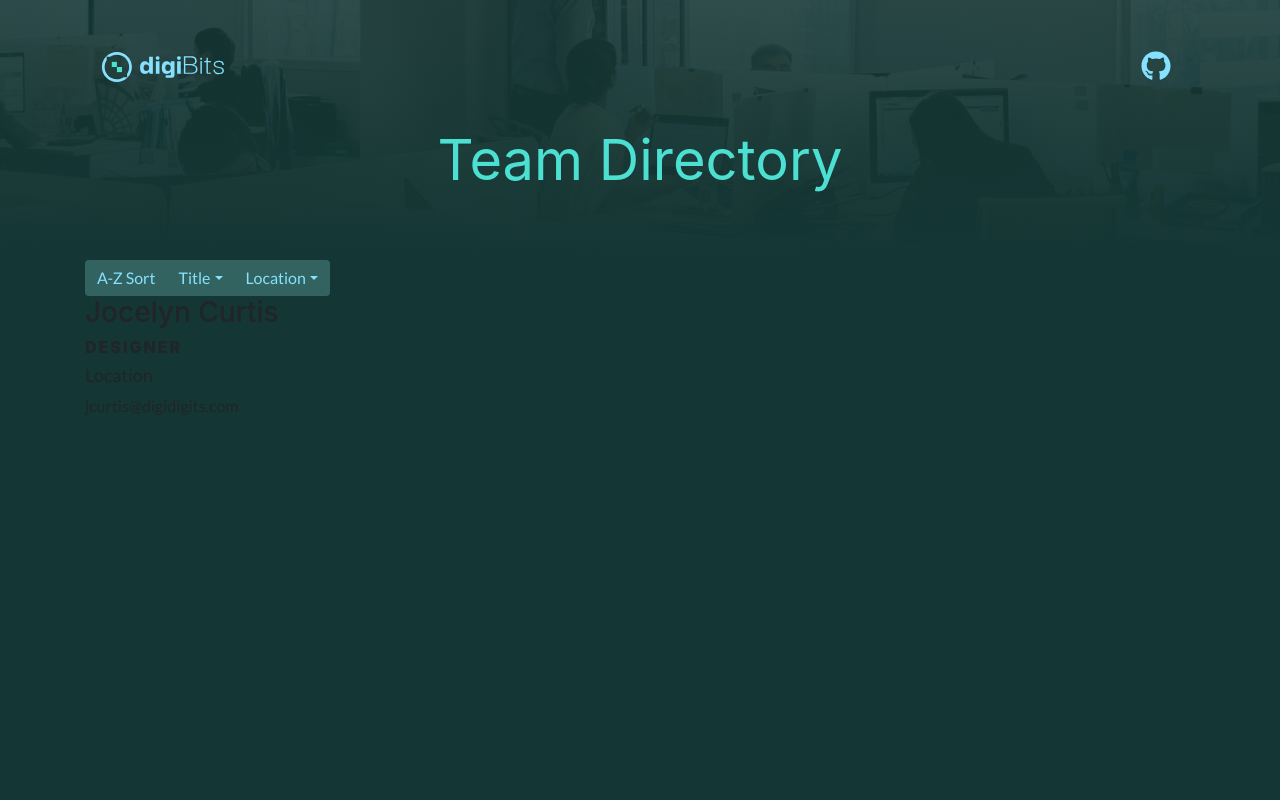
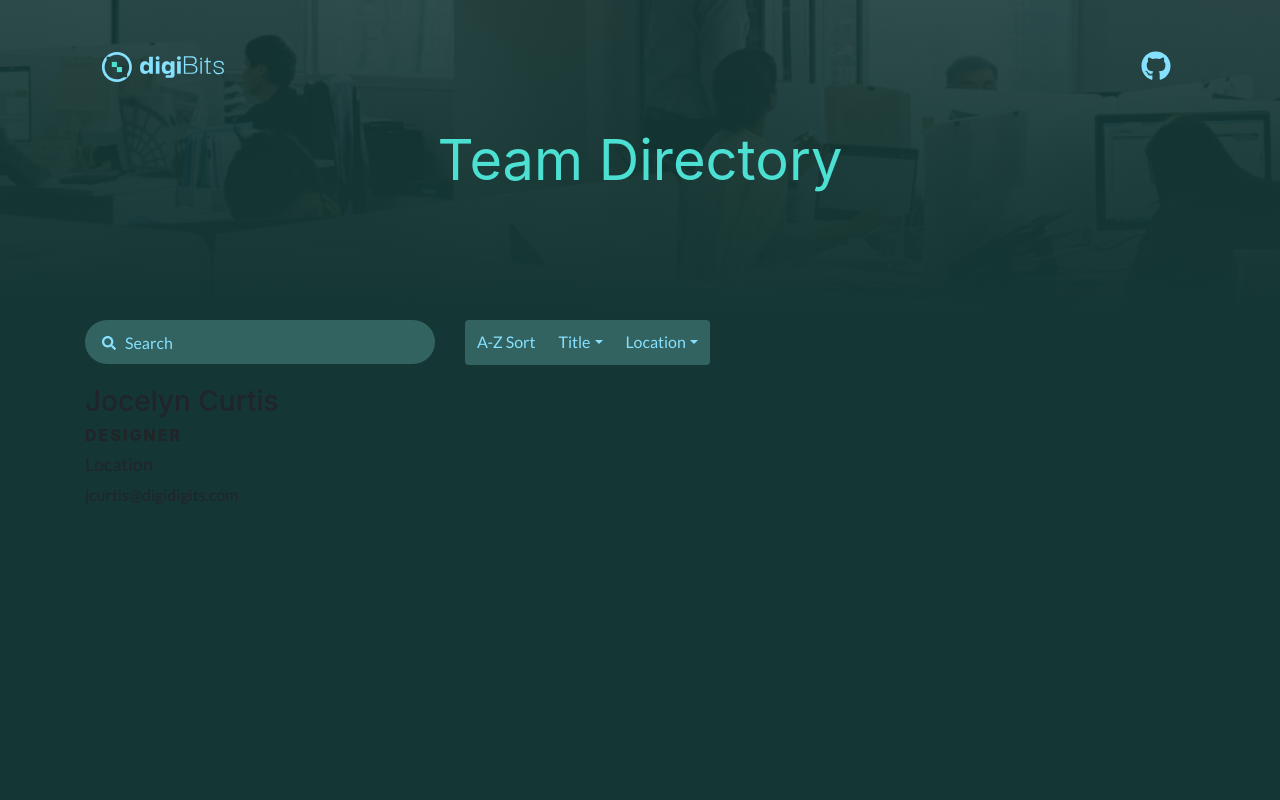
Before and after one commit to GedalyaKrycer/digibit-employee-directory, a React (Create React App) app in the folder my-app/: page / in a window 1280 px wide. Shown: the top 800 px of the page. Built offline with nearby package versions, Linux system fonts and the light colour scheme; a web font is replaced by a local one.

Commit message:
Added css for filtering bar

```diff
--- a/my-app/src/components/Filters/index.js
+++ b/my-app/src/components/Filters/index.js
@@ -1,32 +1,44 @@
 import React from 'react';
 import './style.css';
-import { ButtonGroup, Button, DropdownButton, Dropdown } from 'react-bootstrap'
+import { FaSearch } from 'react-icons/fa';
+import {
+    ButtonGroup,
+    Button,
+    DropdownButton,
+    Dropdown,
+    Form,
+    Row,
+    Col
+} from 'react-bootstrap'
 
 
 function Filters() {
     return (
-        <section className="row">
-            <div className="col-md-4">
-                <ButtonGroup>
-                    <Button>A-Z Sort</Button>
+        <Row>
+            <Col md={4}>
+                <Form className="has-search margin">
+                    <FaSearch className="form-control-feedback search-icon" />
+                    <Form.Control type="search" placeholder="Search" className="search-input" />
+                </Form>
+            </Col>
+            <Col md={8} className="button-group">
+                <ButtonGroup className="margin full-width">
+                    <Button className="third-width">A-Z Sort</Button>
 
-                    <DropdownButton as={ButtonGroup} title="Title" id="bg-nested-dropdown">
+                    <DropdownButton as={ButtonGroup} title="Title" id="bg-nested-dropdown" className="third-width">
                         <Dropdown.Item eventKey="1">Manager</Dropdown.Item>
                         <Dropdown.Item eventKey="2">Designer</Dropdown.Item>
                         <Dropdown.Item eventKey="3">Developer</Dropdown.Item>
                     </DropdownButton>
-                    <DropdownButton as={ButtonGroup} title="Location" id="bg-nested-dropdown" className="border-radius">
+                    <DropdownButton as={ButtonGroup} title="Location" id="bg-nested-dropdown" className="border-radius third-width">
                         <Dropdown.Item eventKey="1">New York</Dropdown.Item>
                         <Dropdown.Item eventKey="2">Las Vegas</Dropdown.Item>
                         <Dropdown.Item eventKey="3">Chicago</Dropdown.Item>
                     </DropdownButton>
                 </ButtonGroup>
-            </div>
-            <div className="col-md-6">
+            </Col>
 
-            </div>
-
-        </section>
+        </Row>
 
     )
 }
--- a/my-app/src/components/Filters/style.css
+++ b/my-app/src/components/Filters/style.css
@@ -1,10 +1,16 @@
-.dropdown, .btn {
+.dropdown,
+.btn,
+.search-input {
   font-family: 'lato', -apple-system, BlinkMacSystemFont, avenir next, avenir, helvetica neue, helvetica, Ubuntu, roboto, noto, segoe ui, arial, sans-serif;
   font-size: 16px;
   font-weight: 400;
   color: #86E1FF;
   background-color: #326360;
   border: none;
+}
+
+.btn {
+  padding: .65rem .75rem;
 }
 
 .border-radius {
@@ -29,3 +35,58 @@
   color: #1B4644;
   background-color: #86E1FF;
 }
+
+.margin {
+  margin-bottom: 20px;
+}
+
+/* Search */
+.form-control {
+  padding: 22px 0 22px 2.5rem;
+}
+
+.has-search .form-control-feedback {
+  position: absolute;
+  z-index: 2;
+  display: block;
+  top: 16px;
+  left: 32px;
+  font-size: 14px;
+  text-align: center;
+  pointer-events: none;
+  color: #86E1FF;
+}
+
+.search-input::placeholder {
+  color: #86E1FF;
+}
+
+.search-input {
+  border-radius: 50px;
+}
+
+.search-input:focus,
+.search-icon:focus {
+  background-color: #86E1FF;
+  color: #1B4644;
+}
+
+
+
+
+@media only screen and (max-width: 768px) {
+  .button-group {
+    display: flex;
+    justify-content: center;
+  }
+
+  .full-width {
+    width: 100%;
+  }
+
+
+
+  .third-width {
+    width: 33.33%;
+  }
+}
--- a/my-app/src/components/Header/style.css
+++ b/my-app/src/components/Header/style.css
@@ -2,7 +2,8 @@
    background:
     linear-gradient(180deg, rgba(20, 54, 52, 0.88) 0%, #143634 100%),
     url("../../img/background-hero.jpg");
-   height: 260px;
+   background-size: cover;
+   height: 320px;
    padding-top: 35px;
 }
 
```
